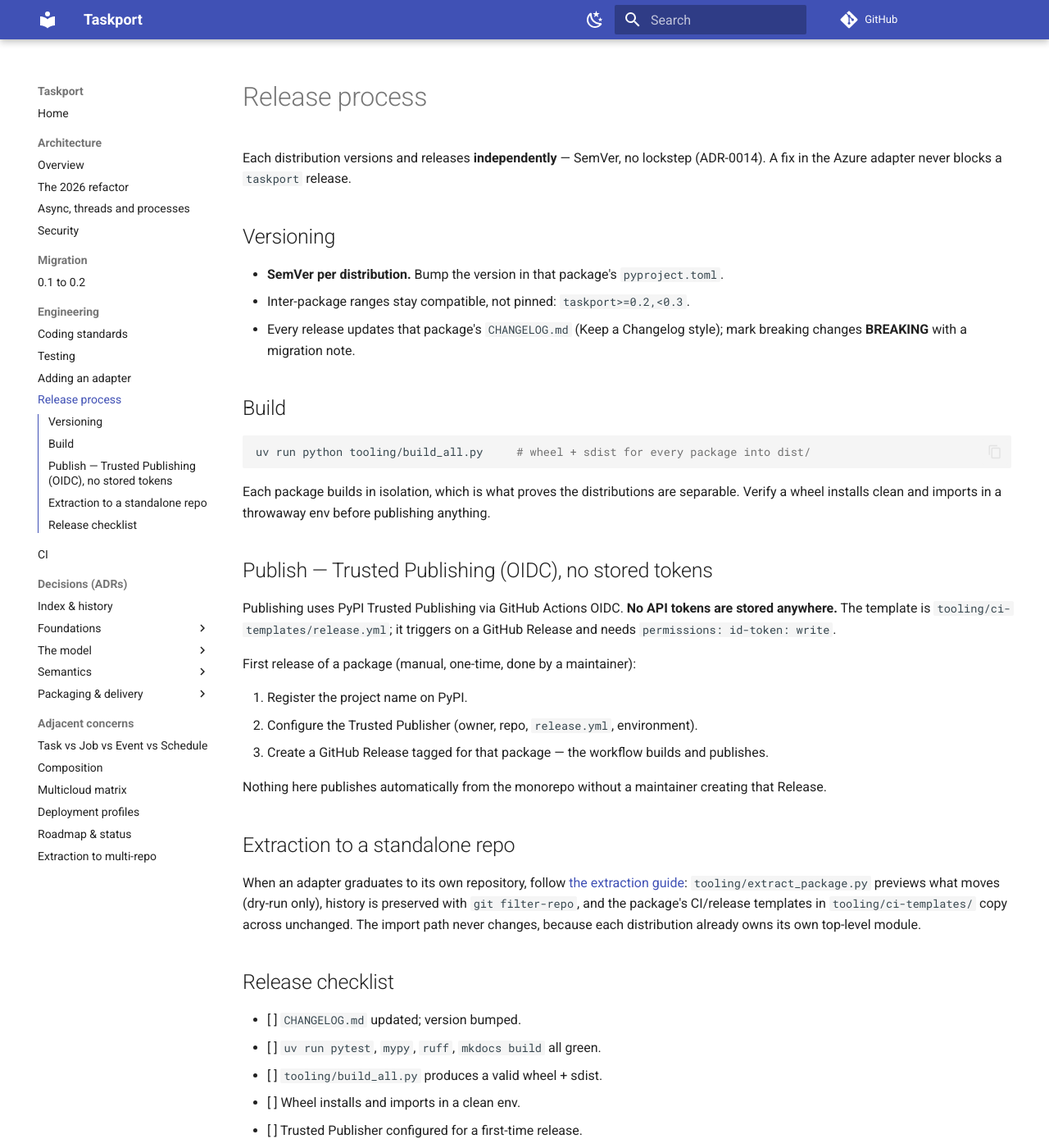
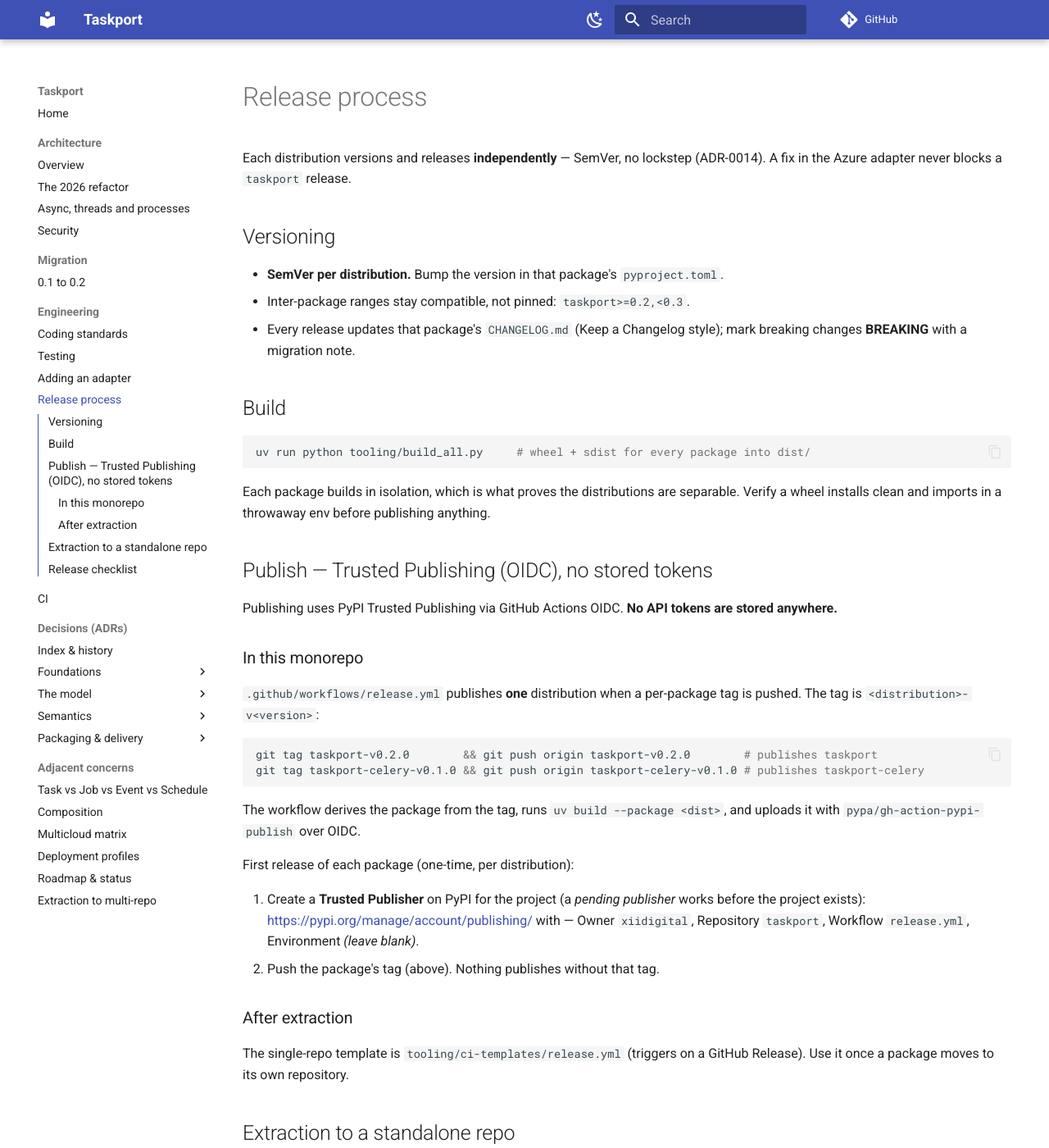
Before and after one commit to xiidigital/taskferry, an MkDocs documentation site: the page built from docs/engineering/release.md, in a window 1280 px wide and 1400 px high. Shown: the whole window at 82% size. Built offline with MkDocs 1.6.1 and Material for MkDocs 9.7.7, drawn with Linux system fonts in a browser that asks for light colours; comment, search, counter and statistics services are not loaded.

Commit message:
ci: add PyPI Trusted Publishing release workflow (per-package tags)
.github/workflows/release.yml publishes one distribution on a <dist>-v<version>
tag via OIDC (no stored tokens): derives the package from the tag, builds it with
uv build --package, and uploads with pypa/gh-action-pypi-publish. Documents the
tag convention and the one-time Trusted Publisher setup per project.

````diff
--- a/docs/engineering/release.md
+++ b/docs/engineering/release.md
@@ -23,18 +23,33 @@
 ## Publish — Trusted Publishing (OIDC), no stored tokens
 
 Publishing uses PyPI Trusted Publishing via GitHub Actions OIDC. **No API tokens
-are stored anywhere.** The template is `tooling/ci-templates/release.yml`; it
-triggers on a GitHub Release and needs `permissions: id-token: write`.
+are stored anywhere.**
 
-First release of a package (manual, one-time, done by a maintainer):
+### In this monorepo
 
-1. Register the project name on PyPI.
-2. Configure the Trusted Publisher (owner, repo, `release.yml`, environment).
-3. Create a GitHub Release tagged for that package — the workflow builds and
-   publishes.
+`.github/workflows/release.yml` publishes **one** distribution when a per-package
+tag is pushed. The tag is `<distribution>-v<version>`:
 
-Nothing here publishes automatically from the monorepo without a maintainer
-creating that Release.
+```bash
+git tag taskport-v0.2.0        && git push origin taskport-v0.2.0        # publishes taskport
+git tag taskport-celery-v0.1.0 && git push origin taskport-celery-v0.1.0 # publishes taskport-celery
+```
+
+The workflow derives the package from the tag, runs `uv build --package <dist>`,
+and uploads it with `pypa/gh-action-pypi-publish` over OIDC.
+
+First release of each package (one-time, per distribution):
+
+1. Create a **Trusted Publisher** on PyPI for the project (a *pending publisher*
+   works before the project exists): <https://pypi.org/manage/account/publishing/>
+   with — Owner `xiidigital`, Repository `taskport`, Workflow `release.yml`,
+   Environment *(leave blank)*.
+2. Push the package's tag (above). Nothing publishes without that tag.
+
+### After extraction
+
+The single-repo template is `tooling/ci-templates/release.yml` (triggers on a
+GitHub Release). Use it once a package moves to its own repository.
 
 ## Extraction to a standalone repo
 
````
Also changed, not shown: 1 other file.
